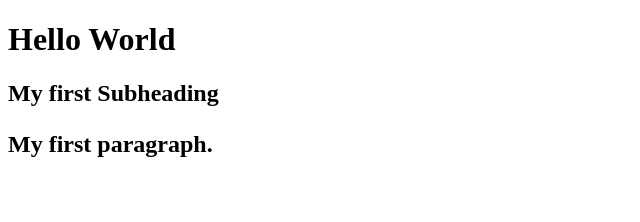
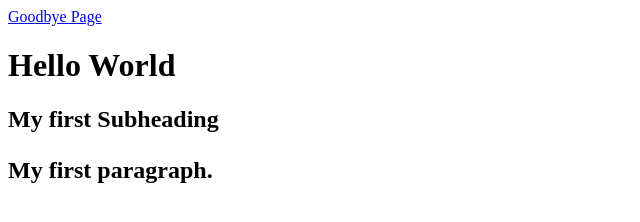
Before and after one commit to aarmlovich/alex-simple-website, a plain HTML site: page index.html in a window 1280 px wide. Shown: the whole page, without its empty margins (0-640 px from the left). Drawn offline with Linux system fonts and the light colour scheme.

Commit message:
add navigation links to website

```diff
--- a/index.html
+++ b/index.html
@@ -1,7 +1,7 @@
 <!DOCTYPE html>
 <html>
 <body>
-
+<a href="goodbye.html"> Goodbye Page </a>
 	<h1> Hello World</h1>
 	<h2> My first Subheading<h2>
 		<p> My first paragraph.</p>
```
Also changed, not shown: goodbye.html (+2 -0 lines).
